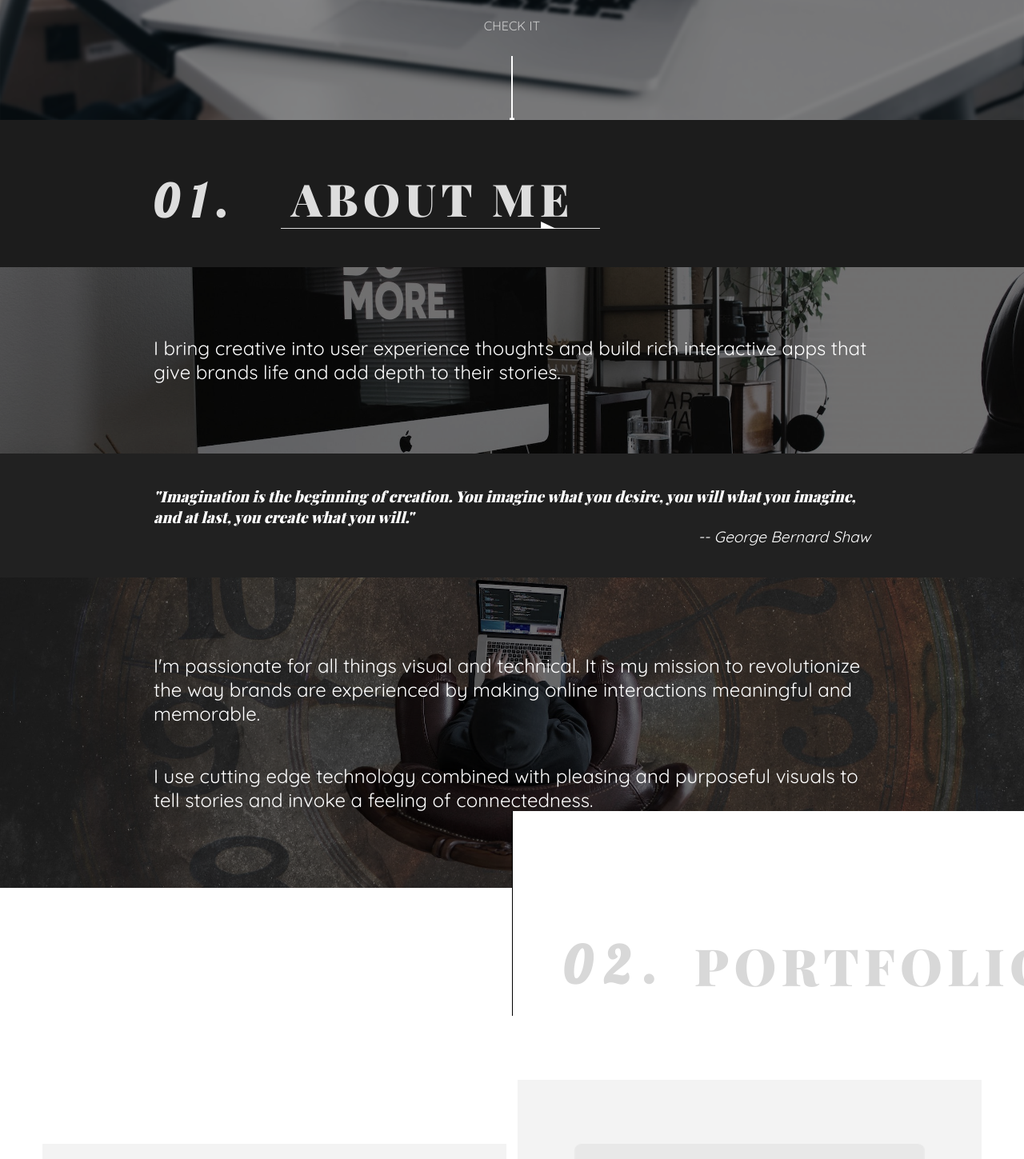
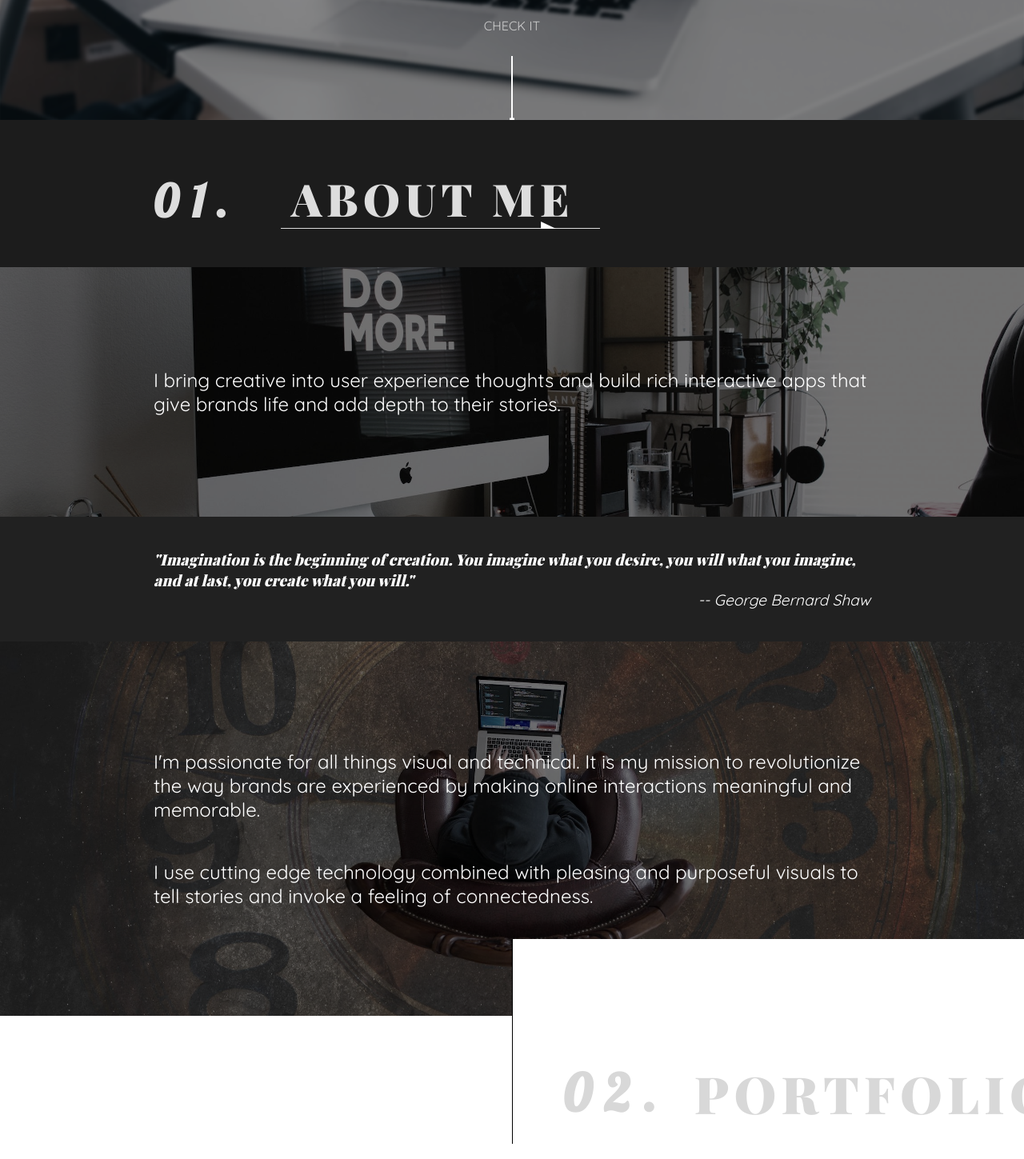
Before and after one commit to codingkix/portfolio, a React (Create React App) app: page / in a window 1280 px wide. Shown: the part 650-2099 px from the top of the page at 80% size. Built offline with nearby package versions, Linux system fonts and the light colour scheme.

Commit message:
large about

```diff
--- a/src/About.css
+++ b/src/About.css
@@ -1,9 +1,13 @@
 .About {
-	min-height: 120vh;
+	min-height: 140vh;
 	display: flex;
 	flex-direction: column;
 	background-color: #1c1c1c;
 	z-index: 1;
+}
+
+.About.more {
+	min-height: 120vh;
 }
 
 .About-header {
@@ -328,7 +332,7 @@
 }
 
 .parallax-1 {
-	height: 30vh;
+	height: 40vh;
 }
 
 .parallax-1 .About-section-parallax {
@@ -336,7 +340,7 @@
 }
 
 .parallax-2 {
-	height: 50vh;
+	height: 60vh;
 }
 
 .parallax-2 .About-section-parallax {
```
